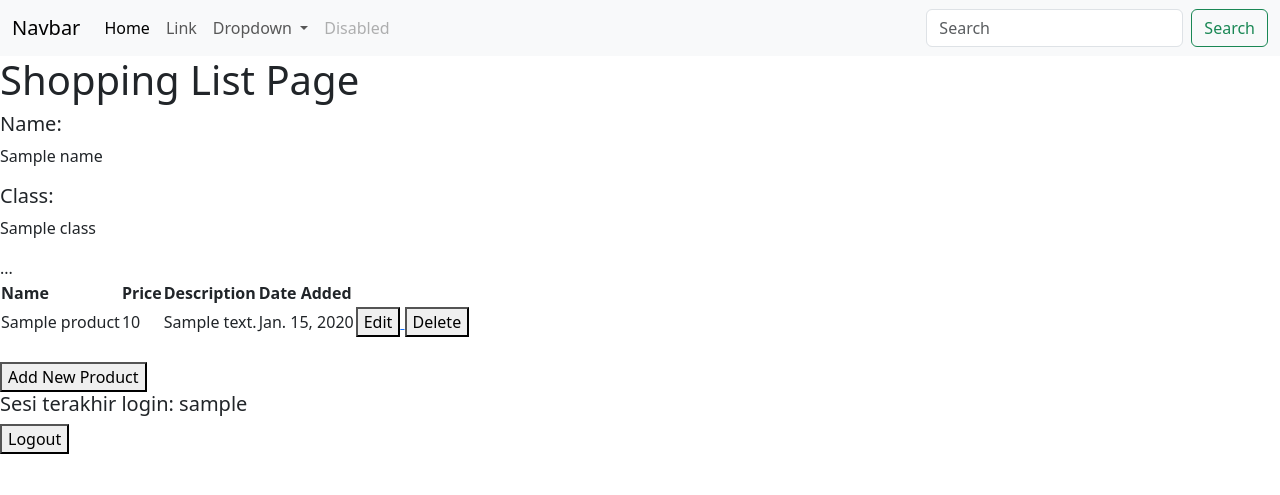
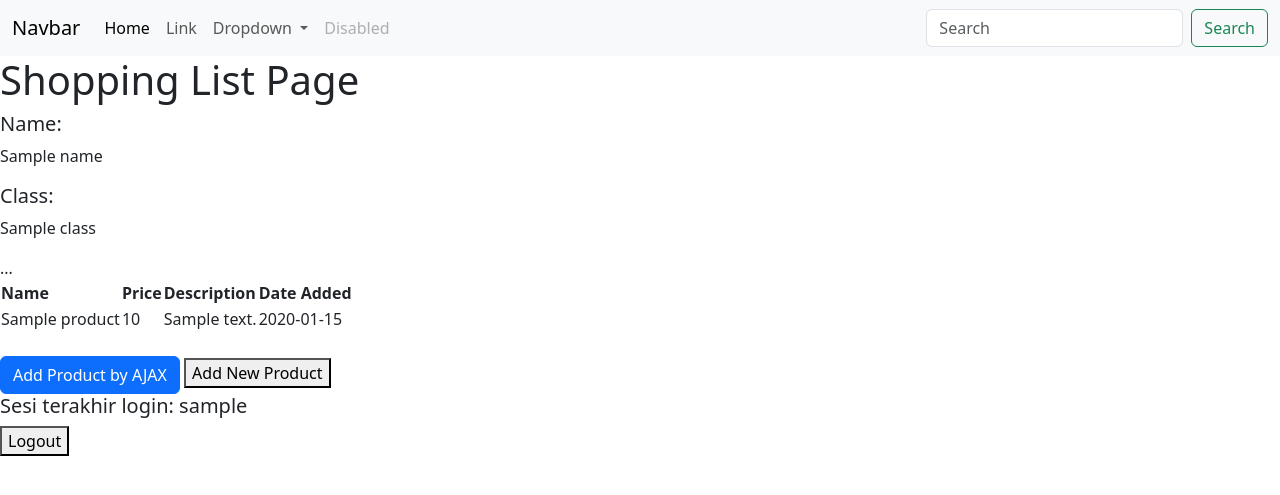
Before and after one commit to farahramadhina/shopping_list, a Django app: template main/templates/main.html in a window 1280 px wide. Shown: the top 495 px of the page. Run offline with Django 4.2, Linux system fonts and the light colour scheme; tables that the repository leaves empty hold one stand-in row (values such as "Sample post"); the template is opened without the code that fills it: values that come from a table or form of the project are taken from there, most other values are stand-ins (such as "Sample title", 1, 10 or a date in 2020).

Commit message:
Tutorial 5 selesai

```diff
--- a/main/templates/main.html
+++ b/main/templates/main.html
@@ -39,6 +39,7 @@
     </div>
   </nav>
 
+
   <h1>Shopping List Page</h1>
 
   <h5>Name:</h5>
@@ -48,39 +49,88 @@
   <p>{{class}}</p>
 
     ...
-<table>
-    <tr>
+<table id="product_table">
+
+</table>
+
+<br />
+
+<button type="button" class="btn btn-primary" data-bs-toggle="modal" data-bs-target="#exampleModal">Add Product by AJAX</button>
+  <div class="modal fade" id="exampleModal" tabindex="-1" aria-labelledby="exampleModalLabel" aria-hidden="true">
+      <div class="modal-dialog">
+          <div class="modal-content">
+              <div class="modal-header">
+                  <h1 class="modal-title fs-5" id="exampleModalLabel">Add New Product</h1>
+                  <button type="button" class="btn-close" data-bs-dismiss="modal" aria-label="Close"></button>
+              </div>
+              <div class="modal-body">
+                  <form id="form" onsubmit="return false;">
+                      {% csrf_token %}
+                      <div class="mb-3">
+                          <label for="name" class="col-form-label">Name:</label>
+                          <input type="text" class="form-control" id="name" name="name"></input>
+                      </div>
+                      <div class="mb-3">
+                          <label for="price" class="col-form-label">Price:</label>
+                          <input type="number" class="form-control" id="price" name="price"></input>
+                      </div>
+                      <div class="mb-3">
+                          <label for="description" class="col-form-label">Description:</label>
+                          <textarea class="form-control" id="description" name="description"></textarea>
+                      </div>
+                  </form>
+              </div>
+              <div class="modal-footer">
+                  <button type="button" class="btn btn-secondary" data-bs-dismiss="modal">Close</button>
+                  <button type="button" class="btn btn-primary" id="button_add" data-bs-dismiss="modal">Add Product</button>
+              </div>
+          </div>
+      </div>
+  </div>
+
+<script>
+  async function getProducts() {
+      return fetch("{% url 'main:get_product_json' %}").then((res) => res.json())
+  }
+
+  async function refreshProducts() {
+      document.getElementById("product_table").innerHTML = ""
+      const products = await getProducts()
+      let htmlString = `<tr>
           <th>Name</th>
           <th>Price</th>
           <th>Description</th>
           <th>Date Added</th>
-    </tr>
+      </tr>`
+      products.forEach((item) => {
+          htmlString += `\n<tr>
+          <td>${item.fields.name}</td>
+          <td>${item.fields.price}</td>
+          <td>${item.fields.description}</td>
+          <td>${item.fields.date_added}</td>
+      </tr>`
+      })
 
-    {% comment %} Berikut cara memperlihatkan data produk di bawah baris ini {% endcomment %}
+      document.getElementById("product_table").innerHTML = htmlString
+  }
 
-    {% for product in products %}
-        <tr>
-            <td>{{product.name}}</td>
-            <td>{{product.price}}</td>
-            <td>{{product.description}}</td>
-            <td>{{product.date_added}}</td>
-            <td>
-                <a href="{% url 'main:edit_product' product.pk %}">
-                    <button>
-                        Edit
-                    </button>
-                </a>
-                <a href="{% url 'main:delete_product' product.pk %}">
-                    <button>
-                        Delete
-                    </button>
-                </a>
-            </td>
-        </tr>
-    {% endfor %}
-</table>
+  refreshProducts()
 
-<br />
+  function addProduct() {
+        fetch("{% url 'main:add_product_ajax' %}", {
+            method: "POST",
+            body: new FormData(document.querySelector('#form'))
+        }).then(refreshProducts)
+
+        document.getElementById("form").reset()
+        // document.getElementById("button_add").onclick = addProduct
+
+        return false
+    }
+    document.getElementById("button_add").onclick = addProduct
+
+
+</script>
 
 <a href="{% url 'main:create_product' %}">
   <button>
--- a/main/urls.py
+++ b/main/urls.py
@@ -1,5 +1,5 @@
 from django.urls import path
-from main.views import show_main, create_product, show_xml, show_json, show_xml_by_id, show_json_by_id, register, login_user, logout_user, edit_product, delete_product
+from main.views import show_main, create_product, show_xml, show_json, show_xml_by_id, show_json_by_id, register, login_user, logout_user, edit_product, delete_product, get_product_json, add_product_ajax
 
 app_name = 'main'
 
@@ -15,4 +15,6 @@ urlpatterns = [
     path('logout/', logout_user, name='logout'),
     path('edit-product/<int:id>', edit_product, name='edit_product'),
     path('delete/<int:id>', delete_product, name='delete_product'),
+    path('get-product/', get_product_json, name='get_product_json'),
+    path('create-product-ajax/', add_product_ajax, name='add_product_ajax')
 ]
--- a/main/views.py
+++ b/main/views.py
@@ -14,6 +14,7 @@ from django.contrib.auth.decorators import login_required
 import datetime
 from django.http import HttpResponseRedirect
 from django.urls import reverse
+from django.views.decorators.csrf import csrf_exempt
 
 @login_required(login_url='/login')
 def show_main(request):
@@ -111,3 +112,22 @@ def delete_product(request, id):
     product.delete()
     # Kembali ke halaman awal
     return HttpResponseRedirect(reverse('main:show_main'))
+
+def get_product_json(request):
+    product_item = Product.objects.all()
+    return HttpResponse(serializers.serialize('json', product_item))
+
+@csrf_exempt
+def add_product_ajax(request):
+    if request.method == 'POST':
+        name = request.POST.get("name")
+        price = request.POST.get("price")
+        description = request.POST.get("description")
+        user = request.user
+
+        new_product = Product(name=name, price=price, description=description, user=user)
+        new_product.save()
+
+        return HttpResponse(b"CREATED", status=201)
+
+    return HttpResponseNotFound()
```
Lines whose indentation alone changed are shown as unchanged.
